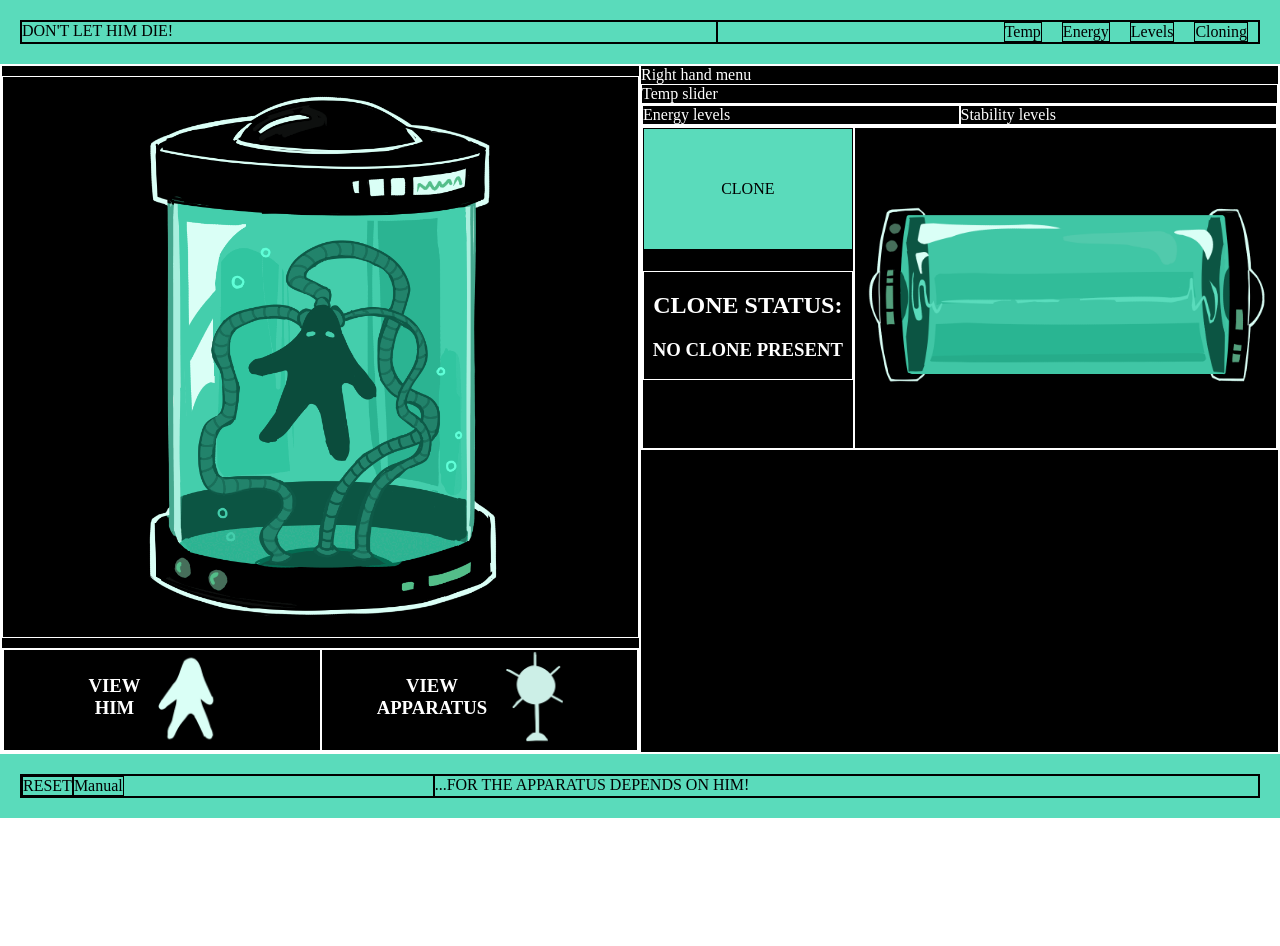
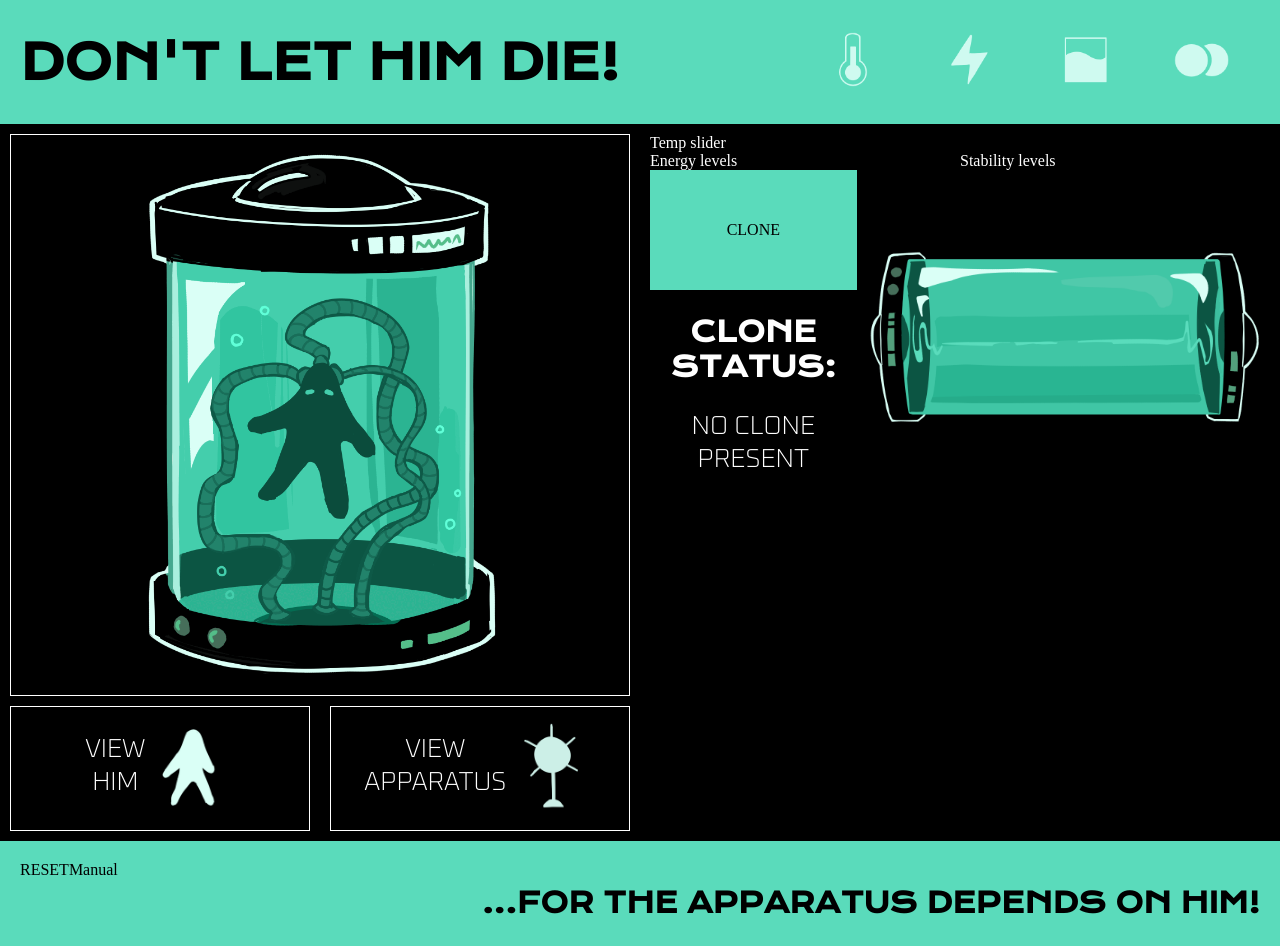
Before and after one commit to jaypog-web/don-t-let-him-die, a plain HTML site: page index.html in a window 1280 px wide. Before the commit the page ends 818 px from the top, so only its background shows below. Drawn offline with nearby package versions, Linux system fonts and the light colour scheme.

Commit message:
icon alert states, typefaces set

```diff
--- a/index.html
+++ b/index.html
@@ -5,17 +5,33 @@
     <meta charset="utf-8">
 
     <link rel="stylesheet" href="labStyle.css">
+
+    <!-- Krona One typeface -->
+    <link rel="preconnect" href="https://fonts.googleapis.com">
+    <link rel="preconnect" href="https://fonts.gstatic.com" crossorigin>
+    <link href="https://fonts.googleapis.com/css2?family=Krona+One&display=swap" rel="stylesheet">
+
+    <!-- Oxanium typeface -->
+    <link rel="preconnect" href="https://fonts.googleapis.com">
+    <link rel="preconnect" href="https://fonts.gstatic.com" crossorigin>
+    <link href="https://fonts.googleapis.com/css2?family=Oxanium:wght@200..800&display=swap" rel="stylesheet">
 </head>
 
 <body class="fullPage">
     <header>
         <div class="headerGrid">
-            <div>DON'T LET HIM DIE!</div>
-            <div class="headerIconsRow">
-                <div class="headerIcon" id="temp">Temp</div>
-                <div class="headerIcon" id="energy">Energy</div>
-                <div class="headerIcon" id="levels">Levels</div>
-                <div class="headerIcon" id="cloning">Cloning</div>
+            <div>
+                <h1>DON'T LET HIM DIE!</h1>
+            </div>
+            <div class="headerIconsGrid">
+                <div class="headerIcon" id="temp">
+                </div>
+                <div class=" headerIcon" id="energy">
+                </div>
+                <div class="headerIcon" id="levels">
+                </div>
+                <div class="headerIcon" id="cloning">
+                </div>
             </div>
         </div>
     </header>
@@ -36,7 +52,7 @@
                     </div>
                 </div>
             </div>
-            <div>Right hand menu
+            <div class="rightMenu">
                 <div>Temp slider</div>
                 <div class="twoSecGrid">
                     <div>Energy levels</div>
@@ -62,7 +78,9 @@
                 <div>RESET</div>
                 <div>Manual</div>
             </div>
-            <div>...FOR THE APPARATUS DEPENDS ON HIM!</div>
+            <div class="footerAlignRight">
+                <h2>...FOR THE APPARATUS DEPENDS ON HIM!</h2>
+            </div>
         </div>
     </footer>
 
--- a/labScript.js
+++ b/labScript.js
@@ -5,8 +5,6 @@ $('.apparatusView').hide();
 
 //Function to switch between views
 function changeView(viewArea, currentDisp) {
-    console.log('testing changeView();');
-
     $('.displayView').hide();
     $(currentDisp).fadeIn(1500);
 }
@@ -17,24 +15,20 @@ $('.viewButton').on('click', function () {
     var currentDisplay = '.' + findName + "View";
 
     changeView(this, currentDisplay);
-
-
 });
 
-//Change states of the selection items for Him view. These items will be "reverted" upon clicking the apparatus view, and vice versa
-/*$('#him').on('click', function () {
+//Change states of the selection items for Him view. These items will be "reverted" upon clicking the apparatus view, and vice versa.
+//For the future -- figure out how to actually unbind click function/remove class from #him and #apparatus, currently just basically painting over a dead fly
+$('#him').on('click', function () {
     //For HIM
     $(this).html('<h3>VIEW <br> HIM</h3><img src="images/him-icon-clicked.png" class="resizeImg">');
 
     $(this).css('color', 'var(--Turquoise)');
     $(this).css('cursor', 'default');
 
-    $(this).unbind('click');
-
     //For APPARATUS
     $('#apparatus').css('color', '#ffffff');
     $('#apparatus').css('cursor', 'pointer');
-    $('#apparatus').bind('click');
     $('#apparatus').html('<h3>VIEW <br> APPARATUS</h3><img src="images/apparatus-icon.png" class="resizeImg">');
 });
 
@@ -45,15 +39,12 @@ $('#apparatus').on('click', function () {
     $(this).css('color', 'var(--Turquoise)');
     $(this).css('cursor', 'default');
 
-    $(this).unbind('click');
-
     //For HIM
     $('#him').css('color', '#ffffff');
     $('#him').css('cursor', 'pointer');
     $('#him').bind('click');
     $('#him').html('<h3>VIEW <br> HIM</h3><img src="images/him-icon.png" class="resizeImg">');
 });
-*/
 
 $('#him').on('click', function () {
     $(this).removeClass('.viewButton');
@@ -68,6 +59,23 @@ function riskyState() {
     $('.apparatusView').css('background-image', 'url("../images/apparatusView_risk.gif")');
 }
 
+//These functions switch to the header icons' alert states
+function tempAlert() {
+    $('#temp').css('background-image', 'url("../images/temp-icon-alert.png")');
+}
+
+function energyAlert() {
+    $('#energy').css('background-image', 'url("../images/energy-icon-alert.png")');
+}
+
+function levelsAlert() {
+    $('#levels').css('background-image', 'url("../images/levels-icon-alert.png")');
+}
+
+function cloneAlert() {
+    $('#cloning').css('background-image', 'url("../images/clone-icon-alert.png")');
+}
+
 //Change clone chamber upon clicking clone button. Also remove the option/suggestion to clone again, and call the riskyState function
 $('.cloneButton').on('click', function () {
     $('.cloneChamber').css('background-image', 'url("../images/clone-develop.gif")');
@@ -76,6 +84,7 @@ $('.cloneButton').on('click', function () {
     $('.cloneButton').removeClass('cloneButton');
 
     riskyState();
+    energyAlert();
 
     $(this).unbind('click');
 });
--- a/labStyle.css
+++ b/labStyle.css
@@ -31,26 +31,56 @@ body.fullPage {
 /* Containers */
 header {
     background-color: var(--Turquoise);
-    padding: 20px;
+    padding-left: 20px;
+    padding-right: 20px;
+    border-style: none;
 }
 
 .headerGrid {
     display: grid;
-    grid-template-columns: 4.5fr 3.5fr;
+    grid-template-columns: 5fr 3fr;
+
+    border-style: none;
 }
 
-.headerIconsRow {
-    display: flex;
+.headerIconsGrid {
+    display: grid;
+    grid-template-columns: 1fr 1fr 1fr 1fr;
     justify-content: right;
+    padding-top: 20px;
+
+    border-style: none;
 }
 
 .headerIcon {
+    height: 10vh;
+    background-repeat: no-repeat;
+    background-size: contain;
+    background-position: center;
+    background-size: 70%;
+
+    padding: 0;
     margin-right: 10px;
     margin-left: 10px;
+
+    border-style: none;
 }
 
 #temp {
-    background-image: url(/*...*/);
+    background-image: url("../images/temp-icon.png");
+}
+
+#energy {
+
+    background-image: url("../images/energy-icon.png");
+}
+
+#levels {
+    background-image: url("../images/levels-icon.png");
+}
+
+#cloning {
+    background-image: url("../images/clone-icon.png");
 }
 
 footer {
@@ -64,6 +94,10 @@ footer {
 
 #footerGrid {
     grid-template-columns: 1fr 2fr;
+}
+
+.footerAlignRight {
+    text-align: right;
 }
 
 main {
@@ -83,12 +117,14 @@ main {
 }
 
 .displayView {
-    margin-top: 10px;
-    margin-bottom: 10px;
+    margin: 10px;
     background-repeat: no-repeat;
     background-size: contain;
     background-position: center;
     height: 70vh;
+
+    border-style: solid;
+    border-width: 1px;
 }
 
 .himView {
@@ -104,10 +140,14 @@ main {
     align-items: center;
     text-align: center;
     justify-content: center;
-    margin: 0;
+    margin-bottom: 10px;
+    margin-left: 10px;
+    margin-right: 10px;
     padding-bottom: 5px;
 
     color: white;
+
+    border-style: solid;
 }
 
 .viewButton:hover {
@@ -124,10 +164,6 @@ main {
     padding-bottom: 5px;
 
     color: var(--Turquoise);
-}
-
-#himClicked {
-
 }
 
 .cloneChamber {
@@ -177,11 +213,30 @@ main {
     text-align: center;
 }
 
+.rightMenu {
+    margin: 10px;
+}
+
 /* Remove these things remember! */
 div {
-    border-style: solid;
+    border-style: none;
     border-width: 1px;
 }
 
 
 /* Text styles */
+h1 {
+    font-family: Krona One;
+    font-size: 48px;
+}
+
+h2 {
+    font-family: Krona One;
+    font-size: 28px;
+}
+
+h3 {
+    font-family: Oxanium;
+    font-weight: 200;
+    font-size: 26px;
+}
```
